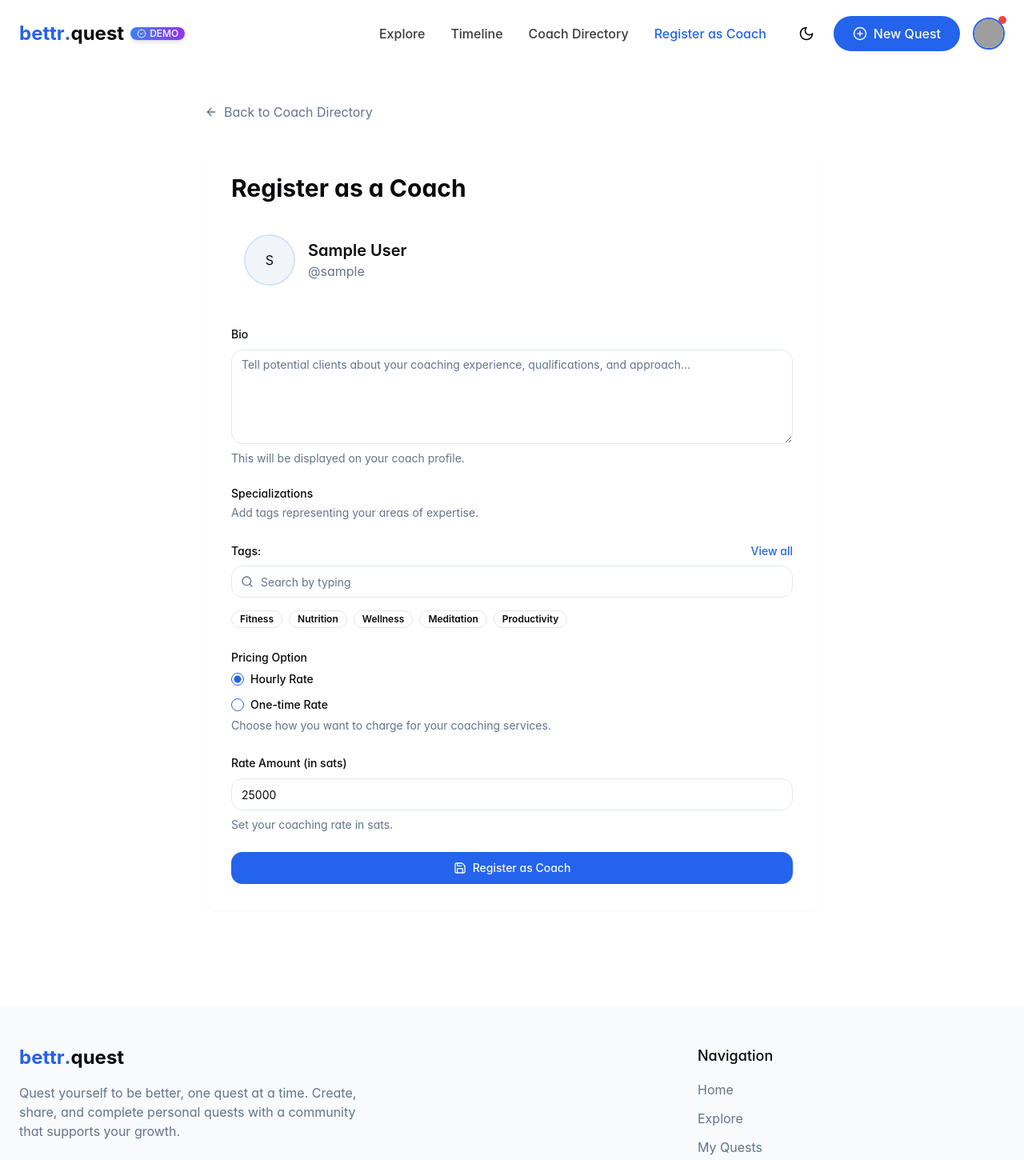
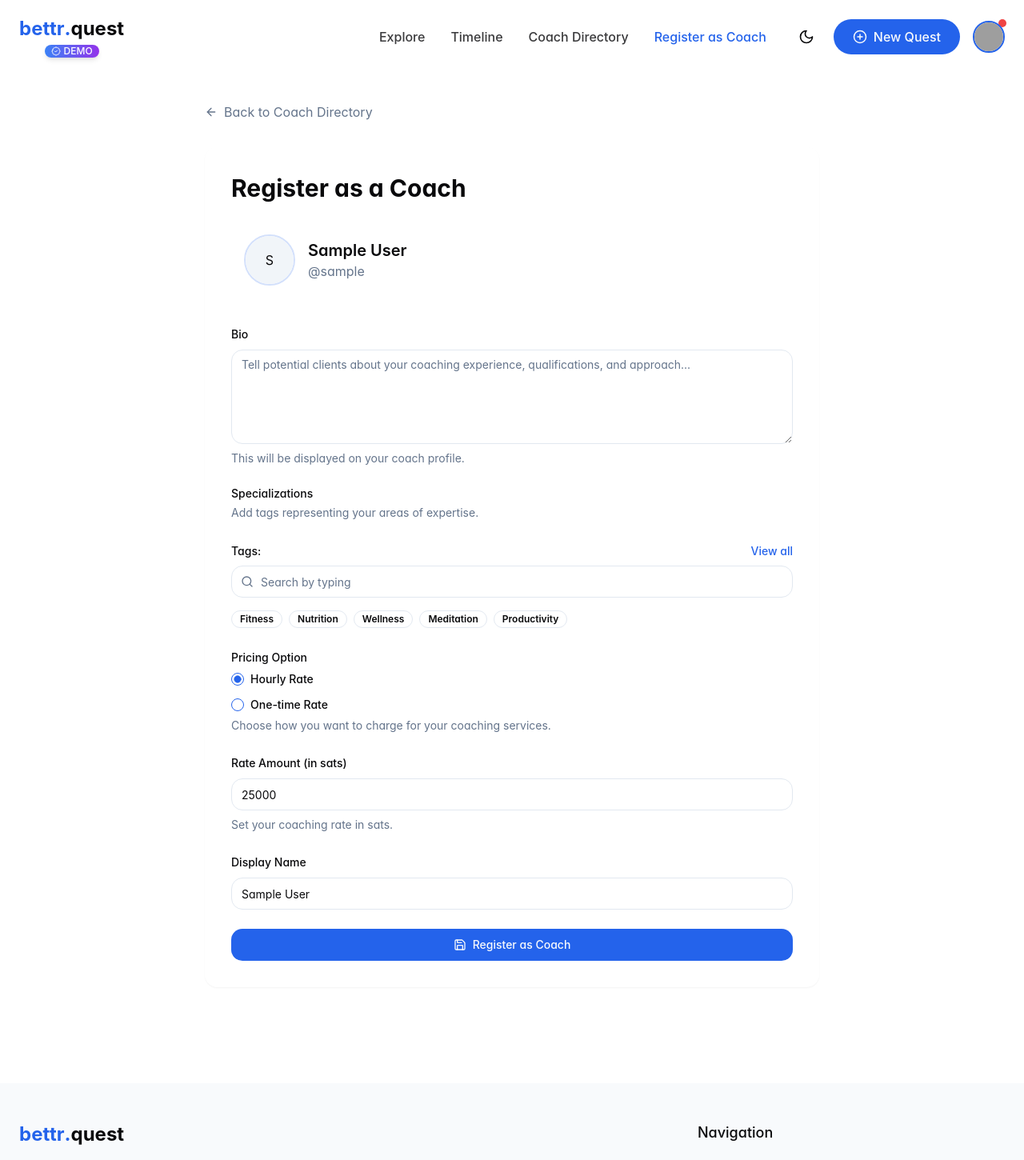
Before and after one commit to dhalsim/bettr-quest, a React (Vite) app: page /register-coach in a window 1280 px wide. Shown: the top 1450 px of the page at 80% size. Built offline with nearby package versions, Linux system fonts and the light colour scheme; sample sign-in values are in the browser's storage; grey boxes are pictures that could not be loaded; what io-ts would draw is missing.

Commit message:
Fix: Move demo label
Move the demo label under the logo in the header.

```diff
--- a/src/components/layout/Header.tsx
+++ b/src/components/layout/Header.tsx
@@ -60,10 +60,10 @@ const Header = () => {
             <span className="text-primary">bettr</span>
             <span className="text-primary">.</span>
             quest
-            <div className="ml-2 inline-flex items-center px-2 py-0.5 rounded-full bg-gradient-to-r from-blue-500 to-purple-600 text-white text-xs font-medium leading-none shadow-md">
-              <BadgeCheck size={12} className="mr-1" />
-              DEMO
-            </div>
+          </div>
+          <div className="mt-1 inline-flex items-center px-2 py-0.5 rounded-full bg-gradient-to-r from-blue-500 to-purple-600 text-white text-xs font-medium leading-none shadow-md">
+            <BadgeCheck size={12} className="mr-1" />
+            DEMO
           </div>
         </Link>
 
--- a/src/pages/RegisterCoach.tsx
+++ b/src/pages/RegisterCoach.tsx
@@ -71,6 +71,13 @@ const FormSchema = t.type({
       'Rate must be between 1,000 and 1,000,000 sats'
     )
   ),
+  displayName: t.string.pipe(
+    t.refinement(
+      t.string,
+      (s): s is string => s.length >= 3,
+      'Display name must be at least 3 characters'
+    )
+  )
 });
 
 type FormValues = t.TypeOf<typeof FormSchema>;
@@ -119,6 +126,7 @@ const RegisterCoach = () => {
       bio: "",
       pricingOption: "hourly",
       rateAmount: 25000,
+      displayName: profile?.displayName || '',
     },
   });
 
@@ -292,6 +300,21 @@ const RegisterCoach = () => {
                   )}
                 />
 
+                {/* Display Name */}
+                <FormField
+                  control={form.control}
+                  name="displayName"
+                  render={({ field }) => (
+                    <FormItem>
+                      <FormLabel>Display Name</FormLabel>
+                      <FormControl>
+                        <Input placeholder="Your display name" {...field} />
+                      </FormControl>
+                      <FormMessage />
+                    </FormItem>
+                  )}
+                />
+
                 <Button type="submit" className="w-full">
                   <Save className="mr-2 h-4 w-4" />
                   Register as Coach
```
